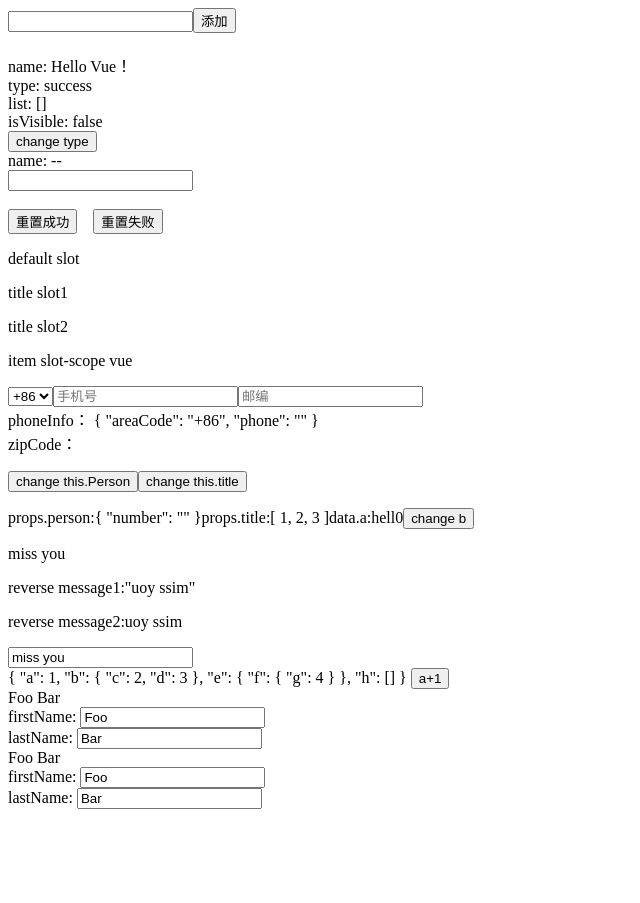
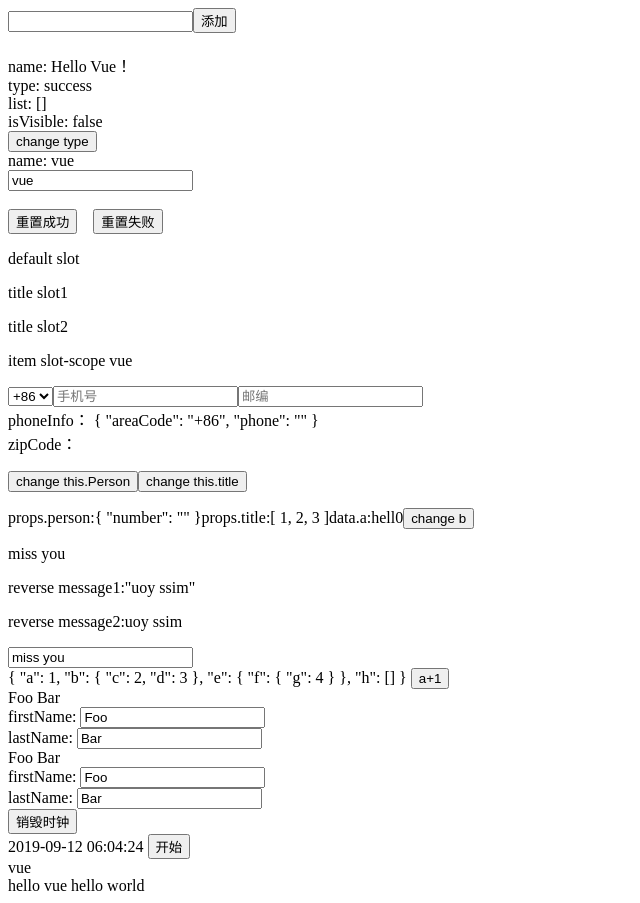
Before and after one commit to bellakongqn/vue-practice, a Vue app: page / in a window 1280 px wide. Shown: the whole page, without its empty margins (0-640 px from the left). Before the commit the page ends 817 px from the top, so only its background shows below. Built offline with nearby package versions, Linux system fonts and the light colour scheme.

Commit message:
生命周期函数式组件

```diff
--- a/package.json
+++ b/package.json
@@ -9,6 +9,7 @@
   },
   "dependencies": {
     "core-js": "^2.6.5",
+    "moment": "^2.24.0",
     "vue": "^2.6.10"
   },
   "devDependencies": {
--- a/src/App.vue
+++ b/src/App.vue
@@ -69,6 +69,21 @@
         <Watch />
         <Computed1 />
         <Watch1/>
+        <button @click="destroyClock = !destroyClock">
+          {{ destroyClock ? "加载时钟" : "销毁时钟" }}
+        </button>
+        <Life v-if="!destroyClock" />
+
+        <Functional :name="name" />
+        <TempVar
+          :var1="`hello ${name}`"
+          :var2="destroyClock ? 'hello vue' : 'hello world'"
+        >
+          <template v-slot="{ var1, var2 }">
+            {{ var1 }}
+            {{ var2 }}
+          </template>
+        </TempVar>
 
 
     </div>
@@ -85,6 +100,9 @@ import Computed from './components/Computed'
 import Watch from './components/Watch'
 import Computed1 from './components/Computed1'
 import Watch1 from './components/Watch1'
+import Life from './components/Life'
+import Functional from './components/Functional'
+import TempVar from './components/TempVar'
 
 
 export default {
@@ -93,7 +111,7 @@ export default {
      return{
         info:'',
         list:[],
-        name: "",
+        name: "vue",
         test2:"text3333",
         type: "success",
         phoneInfo: {
@@ -104,7 +122,8 @@ export default {
         person:{
           number:''
         },
-        title:[1,2,3]
+        title:[1,2,3],
+        destroyClock:false,
      }
   },
   methods:{
@@ -137,7 +156,10 @@ export default {
     Computed,
     Watch,
     Computed1,
-    Watch1
+    Watch1,
+    Life,
+    Functional,
+    TempVar
   }
 
 }
--- /dev/null
+++ b/src/components/Functional.vue
@@ -0,0 +1,5 @@
+<template functional>
+  <div>
+    {{ props.name }}
+  </div>
+</template>
--- /dev/null
+++ b/src/components/Life.vue
@@ -0,0 +1,62 @@
+<template>
+  <div>
+    {{ log("render") }}
+    {{ now }}
+    <button @click="start = !start">{{ start ? "停止" : "开始" }}</button>
+  </div>
+</template>
+<script>
+import moment from "moment";
+export default {
+  data: function() {
+    console.log("data");
+    this.moment = moment;
+    this.log = window.console.log;
+    return {
+      now: moment(new Date()).format("YYYY-MM-DD HH:mm:ss"),
+      start: false
+    };
+  },
+  watch: {
+    start() {
+      this.startClock();
+    }
+  },
+  beforeCreate() {
+    console.log("beforeCreate");
+  },
+  created() {
+    console.log("created");
+  },
+  beforeMount() {
+    console.log("beforeMount");
+  },
+  mounted() {
+    console.log("mounted");
+    this.startClock();
+  },
+  beforeUpdate() {
+    console.log("beforeUpdate");
+  },
+  updated() {
+    console.log("updated");
+  },
+  beforeDestroy() {
+    console.log("beforeDestroy");
+    clearInterval(this.clockInterval);
+  },
+  destroyed() {
+    console.log("destroyed");
+  },
+  methods: {
+    startClock() {
+      clearInterval(this.clockInterval);
+      if (this.start) {
+        this.clockInterval = setInterval(() => {
+          this.now = moment(new Date()).format("YYYY-MM-DD HH:mm:ss");
+        }, 1000);
+      }
+    }
+  }
+};
+</script>
--- /dev/null
+++ b/src/components/TempVar.js
@@ -0,0 +1,6 @@
+export default {
+    functional: true,
+    render: (h, ctx) => {
+      return ctx.scopedSlots.default && ctx.scopedSlots.default(ctx.props || {});
+    }
+};
```
Also changed, not shown: 1 other file (tests, documents, lock files or other folders).
